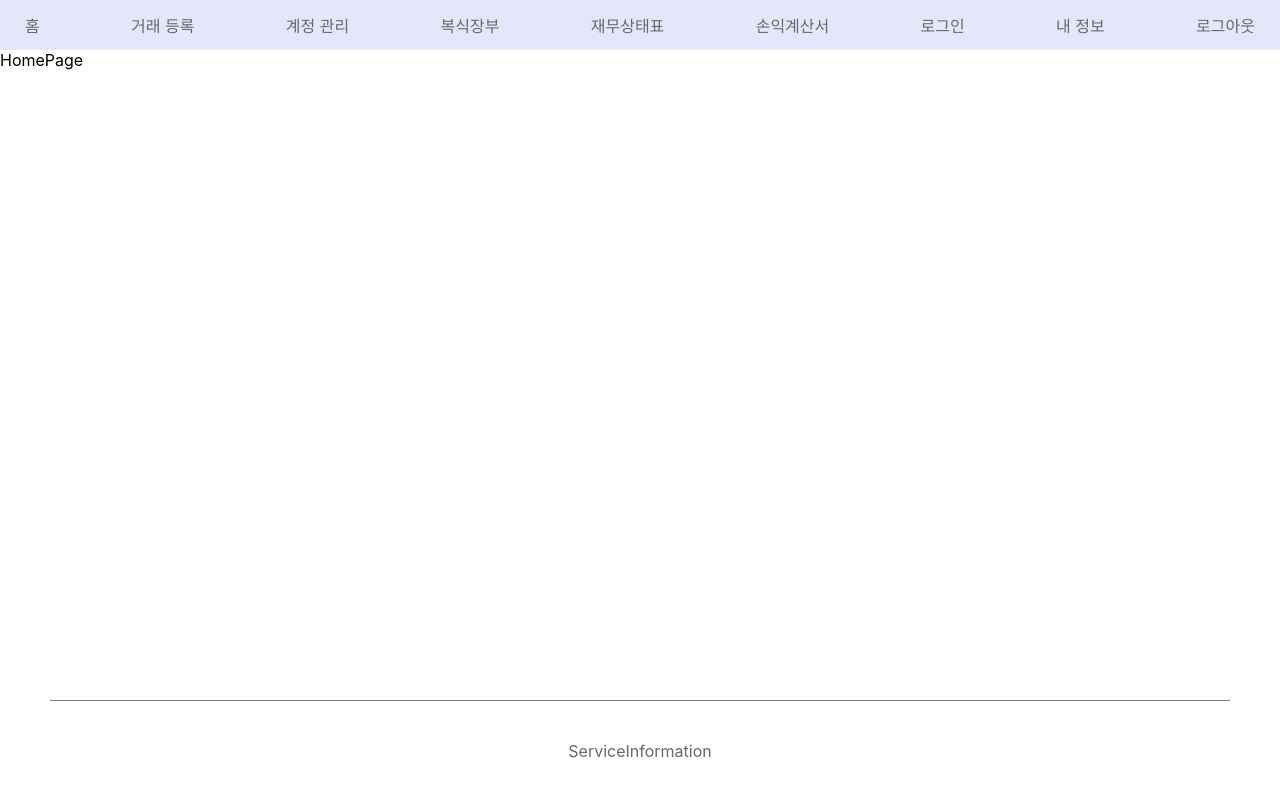
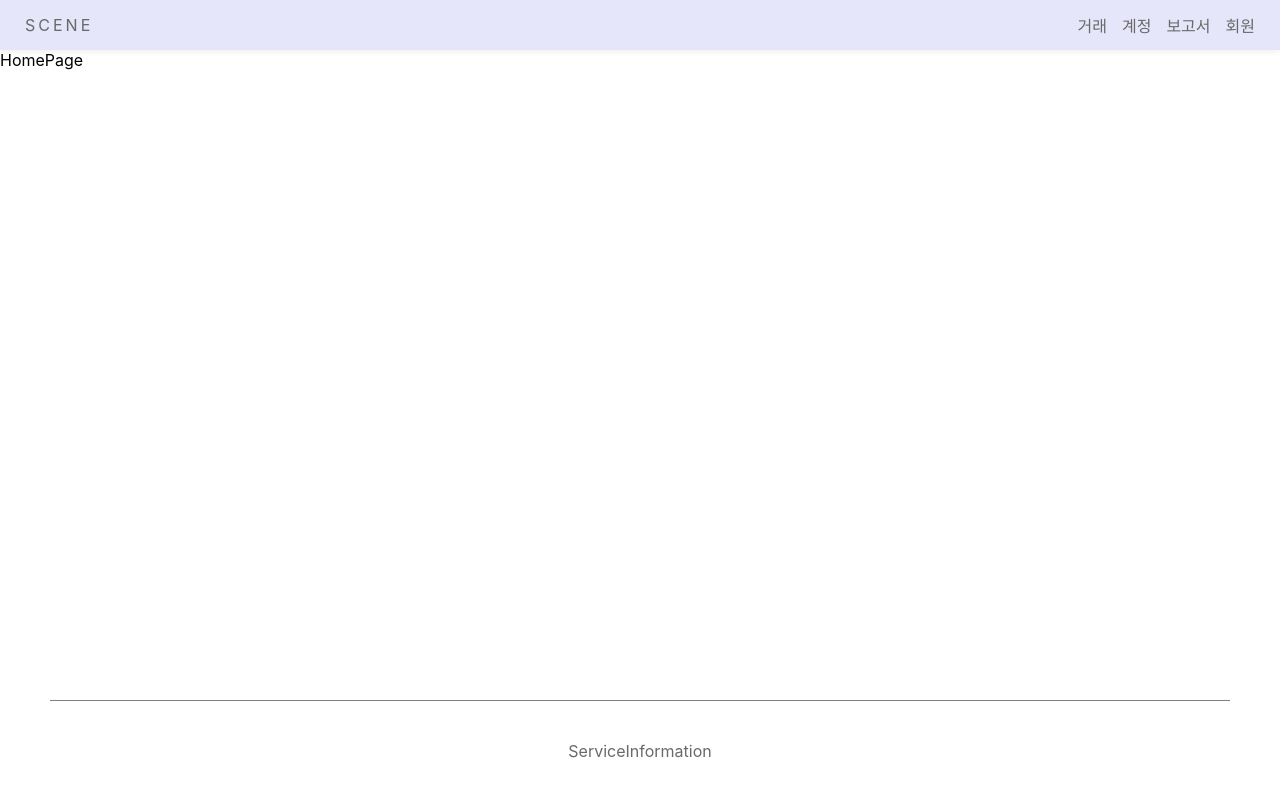
Before and after one commit to suloginscene/web-frontend, a React (Create React App) app: page / in a window 1280 px wide. Shown: the top 796 px of the page. Built offline with nearby package versions, Linux system fonts and the light colour scheme; no server answers.

Commit message:
feat: Refine nav with dropdown

```diff
--- a/src/components/common/Navigation.js
+++ b/src/components/common/Navigation.js
@@ -2,23 +2,46 @@ import React from 'react';
 import {Link} from 'react-router-dom';
 import './Navigation.scss';
 
-function Navigation({onClickLogout}) {
-  return (
-    <nav className={"navigation"}>
-      <Link to={"/"}>홈</Link>
+function Navigation({jwt, onClickLogout}) {
+  function selectMenus() {
+    return jwt ?
+      <>
+        <div className={"menu"}>
+          <Link to={"/transaction"}>거래</Link>
+        </div>
 
-      <Link to={"/transaction"}>거래 등록</Link>
+        <div className={"menu"}>
+          <Link to={"/account-list"}>계정</Link>
+        </div>
 
-      <Link to={"/account-list"}>계정 관리</Link>
-
+        <div className={"menu"}>
+          <span>보고서</span>
+          <div className={"dropdown report-dropdown"}>
             <Link to={"/ledger"}>복식장부</Link>
             <Link to={"/balance-sheet"}>재무상태표</Link>
             <Link to={"/income-statement"}>손익계산서</Link>
+          </div>
+        </div>
 
-      <Link to={"/login"}>로그인</Link>
+        <div className={"menu"}>
+          <span>회원</span>
+          <div className={"dropdown member-dropdown"}>
             <Link to={"/my-page"}>내 정보</Link>
+            <span onClick={onClickLogout}>로그아웃</span>
+          </div>
+        </div>
+      </>
+      : <Link to={"/login"}>로그인</Link>;
+  }
 
-      <span onClick={onClickLogout}>로그아웃</span>
+  return (
+    <nav className={"navigation"}>
+      <div className={"brand"}>
+        <Link to={"/"}>SCENE</Link>
+      </div>
+      <div className={"menus"}>
+        {selectMenus()}
+      </div>
     </nav>
   );
 }
--- a/src/components/common/Navigation.scss
+++ b/src/components/common/Navigation.scss
@@ -7,6 +7,54 @@
   justify-content: space-between;
 
   background-color: lavender;
+  box-shadow: 0 0 8px rgba(0, 0, 0, 0.1);
+
+  .brand {
+    letter-spacing: 3px;
+  }
+
+  .menus {
+    display: flex;
+    align-items: center;
+    justify-content: space-between;
+
+    .menu {
+      margin-left: 15px;
+
+      .dropdown {
+        position: absolute;
+        top: 0;
+        padding-top: 53px;
+        height: 0;
+        overflow: hidden;
+        z-index: 1;
+        font-size: 14px;
+        text-align: right;
+        transition: height 0.3s;
+
+        a {
+          display: block;
+          margin-bottom: 5px;
+        }
+      }
+
+      .report-dropdown {
+        right: 68px;
+      }
+
+      .report-dropdown:hover {
+        height: 75px;
+      }
+
+      .member-dropdown {
+        right: 17px;
+      }
+
+      .member-dropdown:hover {
+        height: 50px;
+      }
+    }
+  }
 
   span {
     color: dimgray;
@@ -17,4 +65,5 @@
     color: black;
     cursor: pointer;
   }
+
 }
--- a/src/containers/NavigationContainer.js
+++ b/src/containers/NavigationContainer.js
@@ -23,6 +23,7 @@ function NavigationContainer({history}) {
 
   return (
     <Navigation
+      jwt={jwt}
       onClickLogout={onClickLogout}
     />
   );
```
Lines whose indentation alone changed are shown as unchanged.
